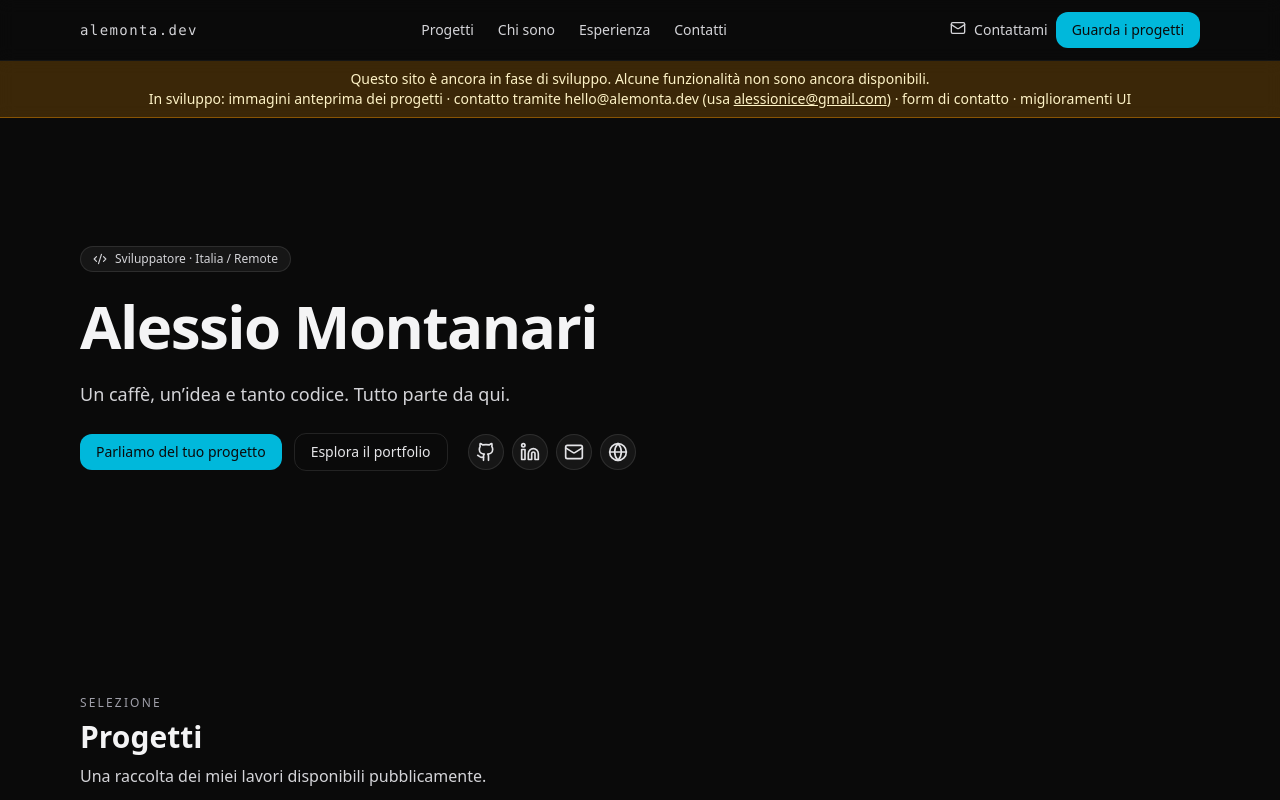
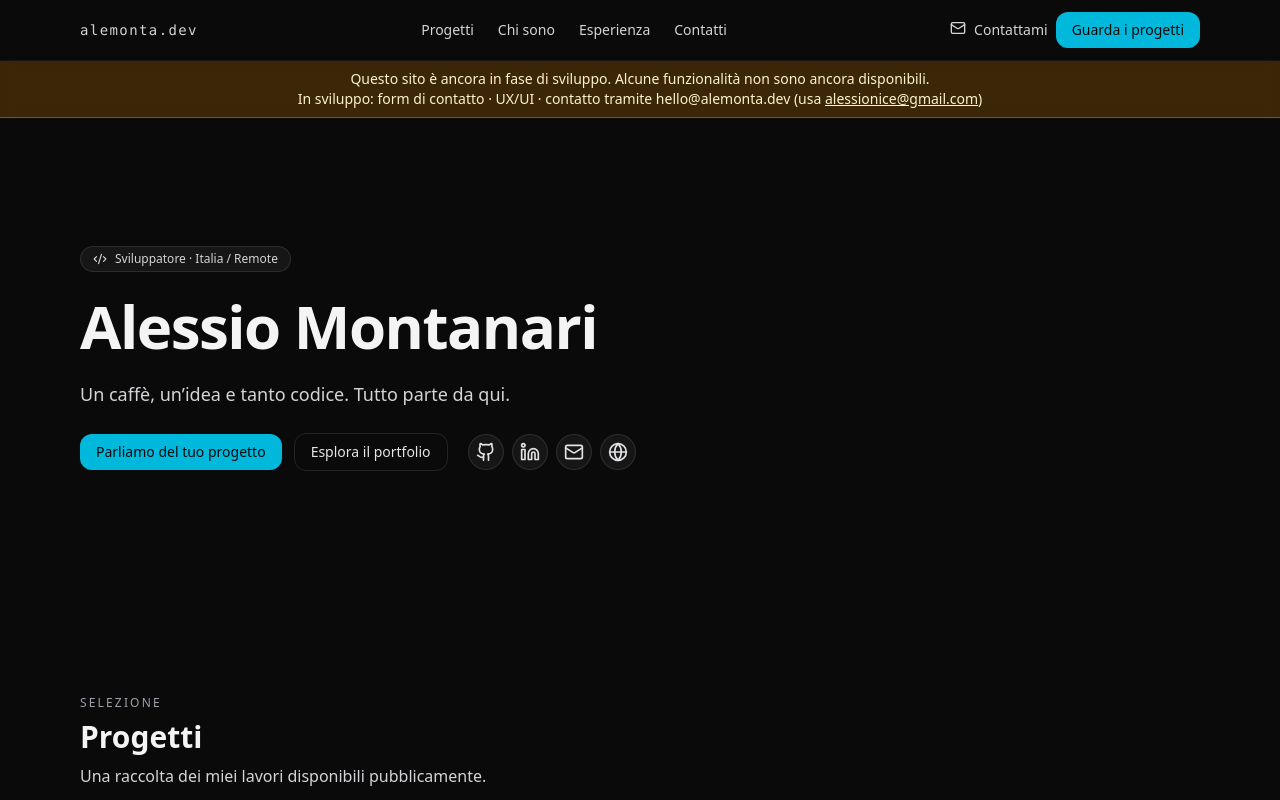
Before and after one commit to hexmont/alemonta.dev, a React (Vite) app: page / in a window 1280 px wide. Shown: the top 800 px of the page. Built offline with nearby package versions, Linux system fonts and the light colour scheme.

Commit message:
wip new status

```diff
--- a/src/pages/Home.tsx
+++ b/src/pages/Home.tsx
@@ -10,14 +10,14 @@ export function Home() {
       <div className="bg-amber-500/20 border-b border-amber-500/40 backdrop-blur-sm text-amber-100 text-sm text-center py-2 px-4">
         Questo sito è ancora in fase di sviluppo. Alcune funzionalità non sono ancora disponibili.
         <br />
-        In sviluppo: immagini anteprima dei progetti · contatto tramite {" "}
+        In sviluppo: form di contatto · UX/UI · contatto tramite {" "}
         <span className="font-medium" >hello@alemonta.dev</span> (usa{" "}
         <a
           href="mailto:alessionice@gmail.com"
           className="underline hover:text-amber-200 transition-colors"
         >
           alessionice@gmail.com
-        </a>) · form di contatto · miglioramenti UI
+        </a>)
       </div>
 
       <div className="pointer-events-none absolute inset-0 bg-[radial-gradient(ellipse_at_top,_var(--tw-gradient-stops))] from-cyan-500/10 via-transparent to-transparent animate-pulse-slow" />
```
